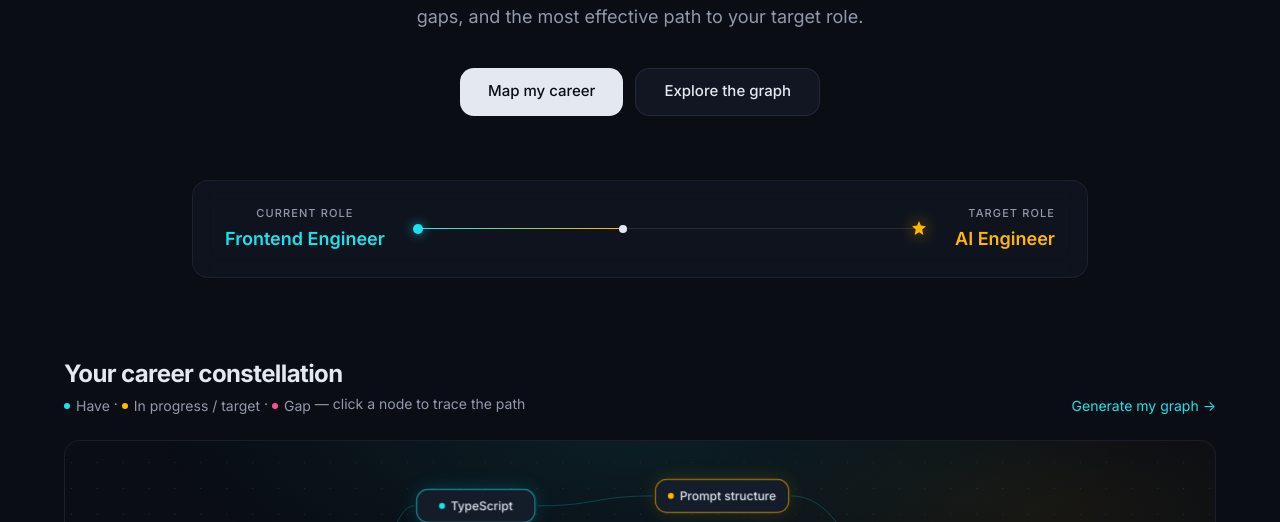
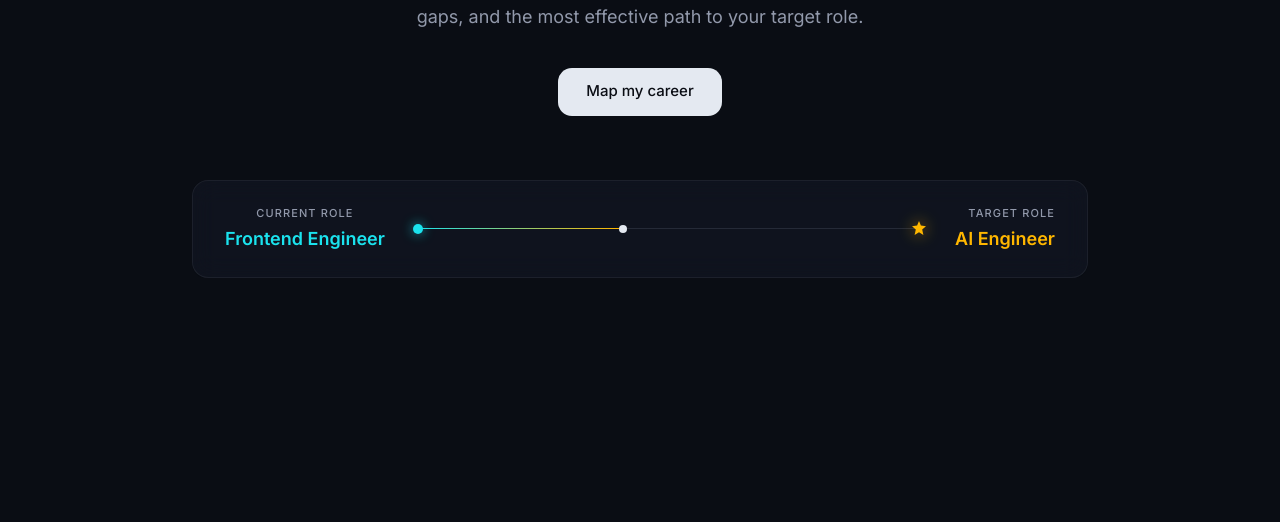
Before and after one commit to TeresaPeng-zju/zeno, a Next.js app in the folder apps/web/: page / in a window 1280 px wide. Shown: the part 430-952 px from the top of the page. After the commit the page ends 800 px from the top, so only its background shows below. Built offline with nearby package versions, Linux system fonts and the light colour scheme; no server answers.

Commit message:
feat: 修复一些交互

```diff
--- a/apps/web/app/page.tsx
+++ b/apps/web/app/page.tsx
@@ -1,6 +1,5 @@
 "use client";
 
-import Link from "next/link";
 import { useRouter } from "next/navigation";
 import { useState } from "react";
 import { motion } from "framer-motion";
@@ -8,7 +7,6 @@ import { useTranslations } from "next-intl";
 
 import { Button } from "@/components/ui/button";
 import { RoleJourney } from "@/components/zeno/role-journey";
-import { CareerGraph } from "@/components/zeno/career-graph";
 import { api } from "@/lib/api";
 
 const fadeUp = {
@@ -23,7 +21,6 @@ const fadeUp = {
 export default function HomePage() {
   const router = useRouter();
   const t = useTranslations("home");
-  const tg = useTranslations("graph");
   const tr = useTranslations("roles");
   const tc = useTranslations("common");
   const [loading, setLoading] = useState(false);
@@ -99,11 +96,6 @@ export default function HomePage() {
           <Button size="lg" variant="solid" onClick={mapCareer} disabled={loading}>
             {loading ? t("mapping") : t("mapMyCareer")}
           </Button>
-          <Link href="/#graph">
-            <Button size="lg" variant="outline">
-              {t("exploreGraph")}
-            </Button>
-          </Link>
         </motion.div>
         {error && <p className="mt-3 text-sm text-magenta">{error}</p>}
 
@@ -117,34 +109,7 @@ export default function HomePage() {
           <RoleJourney current={tr("frontend")} target={tr("aiEngineer")} progress={0.4} />
         </motion.div>
       </section>
-
-      {/* Career graph below the fold */}
-      <section id="graph" className="container relative mt-20 pb-28">
-        <div className="mb-6 flex items-end justify-between">
-          <div>
-            <h2 className="text-2xl font-bold tracking-tight">{t("constellationTitle")}</h2>
-            <p className="mt-1 text-sm text-muted-foreground">
-              <Legend dot="bg-cyan" label={tg("legendHave")} /> ·{" "}
-              <Legend dot="bg-gold" label={tg("legendInProgress")} /> ·{" "}
-              <Legend dot="bg-magenta" label={tg("legendGap")} /> — {tg("legendHint")}
-            </p>
-          </div>
-          <Link href="/skills" className="hidden text-sm text-cyan hover:underline sm:block">
-            {t("generateMyGraph")}
-          </Link>
-        </div>
-        <CareerGraph height={460} />
-      </section>
     </main>
-  );
-}
-
-function Legend({ dot, label }: { dot: string; label: string }) {
-  return (
-    <span className="inline-flex items-center gap-1.5">
-      <span className={"inline-block h-1.5 w-1.5 rounded-full " + dot} />
-      {label}
-    </span>
   );
 }
 
--- a/apps/web/messages/en.json
+++ b/apps/web/messages/en.json
@@ -51,11 +51,7 @@
     "titleLine2": " where you could go.",
     "subtitle": "Zeno maps your skills into a living career constellation — revealing your strengths, your gaps, and the most effective path to your target role.",
     "mapMyCareer": "Map my career",
-    "mapping": "Mapping…",
-    "exploreGraph": "Explore the graph",
-    "targetOrientation": "Target orientation",
-    "constellationTitle": "Your career constellation",
-    "generateMyGraph": "Generate my graph →"
+    "mapping": "Mapping…"
   },
   "graph": {
     "legendHave": "Have",
--- a/apps/web/messages/zh.json
+++ b/apps/web/messages/zh.json
@@ -51,11 +51,7 @@
     "titleLine2": "你能抵达的远方。",
     "subtitle": "Zeno 把你的技能映射成一张动态的职业星图，揭示你的优势、差距，以及通往目标岗位最有效的路径。",
     "mapMyCareer": "绘制我的职业路径 →",
-    "mapping": "绘制中…",
-    "exploreGraph": "浏览图谱",
-    "targetOrientation": "目标方向",
-    "constellationTitle": "你的职业星图",
-    "generateMyGraph": "生成我的专属图谱 →"
+    "mapping": "绘制中…"
   },
   "graph": {
     "legendHave": "已掌握",
```
Also changed, not shown: 2 other files (tests, documents, lock files or other folders).
